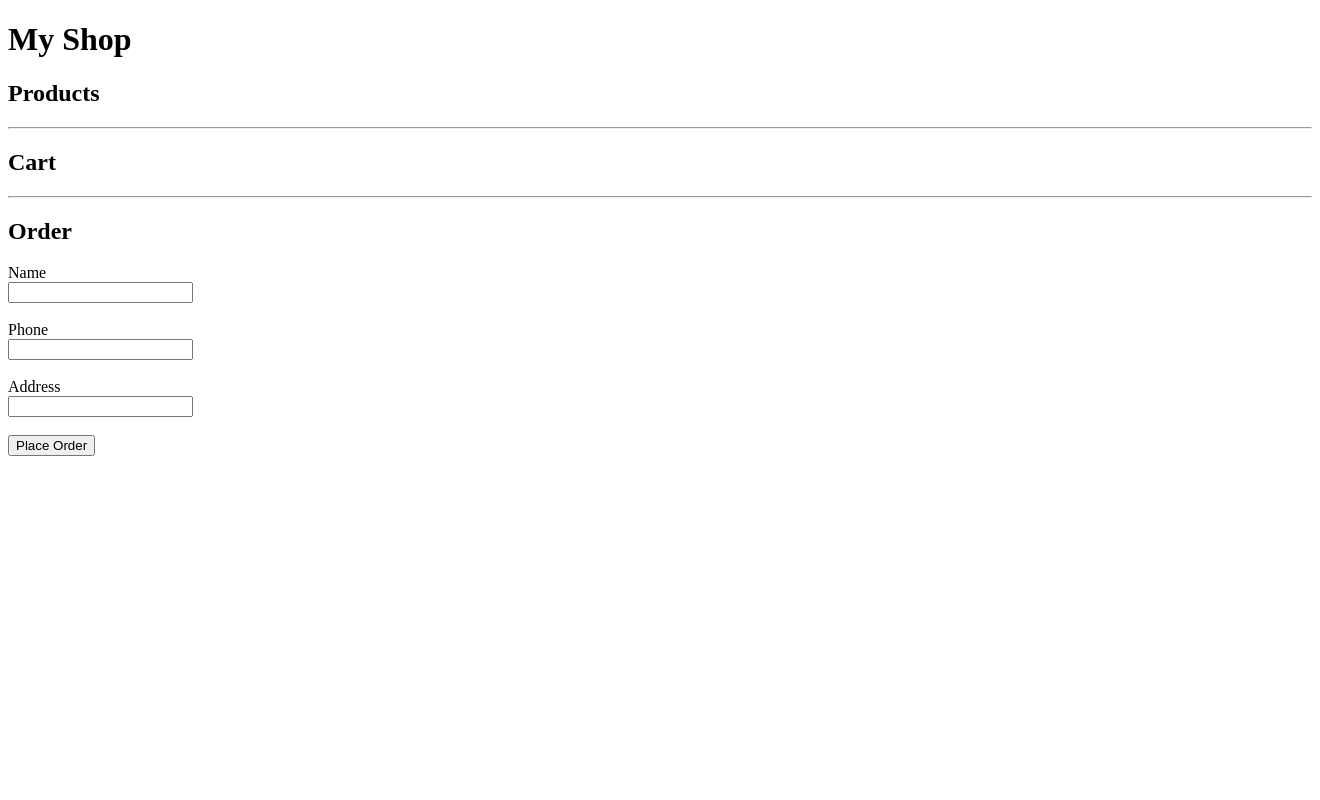
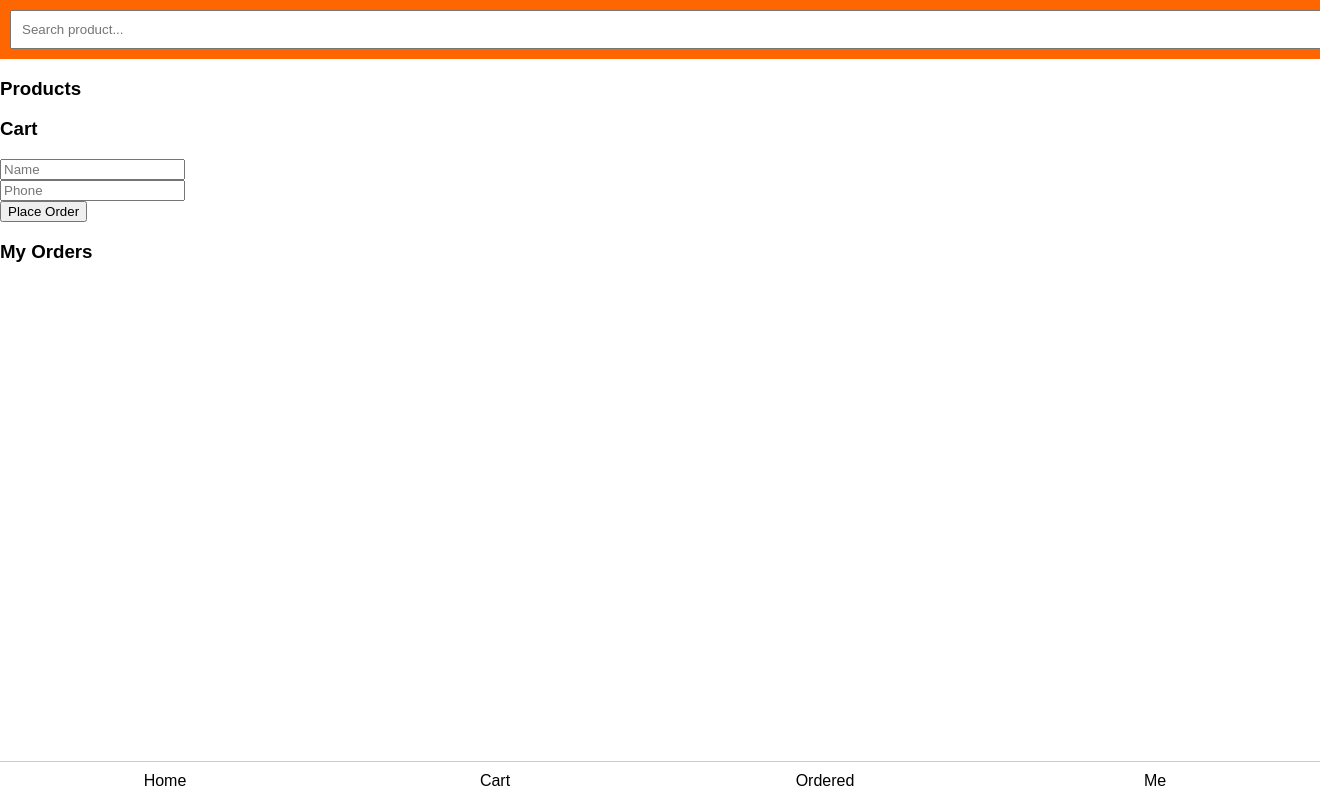
Before and after one commit to tahmid16122009-crypto/shoes-place, a Flask app: page / in a window 1320 px wide; the page is wider, and only the part inside the window is pictured. Run offline with Flask 3, Linux system fonts and the light colour scheme; data that the repository does not hold is empty.

Commit message:
Update index.html

```diff
--- a/templates/index.html
+++ b/templates/index.html
@@ -1,51 +1,56 @@
 <!DOCTYPE html>
 <html>
 <head>
-    <title>My Shop</title>
+    <title>Shop</title>
+    <style>
+        body { font-family: Arial; margin:0; }
+        .header { padding:10px; background:#ff6600; color:white; }
+        .search { width:100%; padding:10px; }
+        .product { border:1px solid #ddd; margin:10px; padding:10px; }
+        .bottom { position:fixed; bottom:0; width:100%; display:flex; background:#fff; border-top:1px solid #ccc; }
+        .bottom div { flex:1; text-align:center; padding:10px; }
+    </style>
 </head>
+
 <body>
 
-<h1>My Shop</h1>
+<div class="header">
+    <input class="search" placeholder="Search product...">
+</div>
 
-<h2>Products</h2>
+<h3>Products</h3>
 
 {% for p in products %}
-<div style="border:1px solid black; padding:10px; margin:10px;">
-    <h3>{{p.name}}</h3>
-    <img src="{{p.image}}" width="150"><br><br>
-    <b>Price:</b> {{p.price}}<br><br>
-
-    <!-- ✅ IMPORTANT FIX -->
+<div class="product">
+    <img src="{{p.image}}" width="100%">
+    <h4>{{p.name}}</h4>
+    <p>{{p.price}}</p>
     <a href="/add/{{p.id}}">Add to Cart</a>
 </div>
 {% endfor %}
 
-<hr>
-
-<h2>Cart</h2>
-
-{% for item in cart_items %}
-<div>
-    {{item.name}} - {{item.price}}
-</div>
+<h3>Cart</h3>
+{% for c in cart %}
+<p>Product ID: {{c}}</p>
 {% endfor %}
 
-<hr>
+<form action="/order" method="POST">
+    <input name="name" placeholder="Name"><br>
+    <input name="phone" placeholder="Phone"><br>
+    <button>Place Order</button>
+</form>
 
-<h2>Order</h2>
+<h3>My Orders</h3>
+{% for o in orders %}
+<p>{{o.product_name}} - {{o.status}}</p>
+{% endfor %}
 
-<form action="/order" method="POST">
-    Name<br>
-    <input type="text" name="name"><br><br>
-
-    Phone<br>
-    <input type="text" name="phone"><br><br>
-
-    Address<br>
-    <input type="text" name="address"><br><br>
-
-    <button type="submit">Place Order</button>
-</form>
+<div class="bottom">
+    <div>Home</div>
+    <div>Cart</div>
+    <div>Ordered</div>
+    <div>Me</div>
+</div>
 
 </body>
 </html>
```
